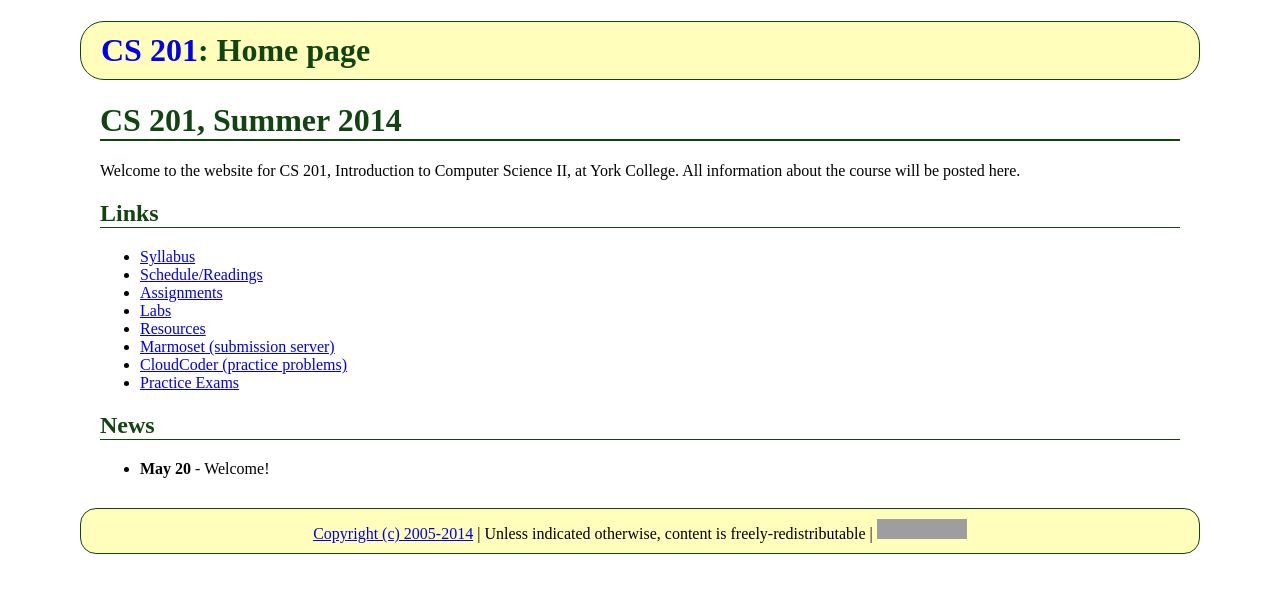
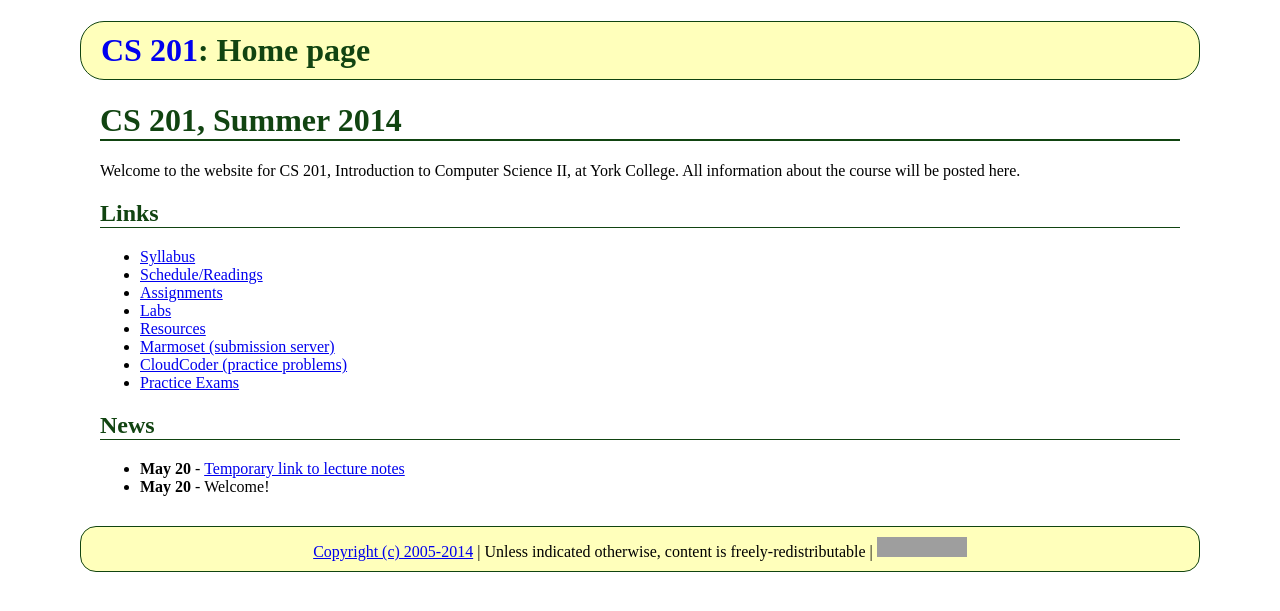
Before and after one commit to ycpcs/cs201-summer2014, a Jekyll site: the page built from index.md, in a window 1280 px wide. Shown: the top 611 px of the page. Built offline with Jekyll 4.4.1, drawn with Linux system fonts in a browser that asks for light colours; Markdown is read by kramdown in place of the engine named in the settings; grey boxes are pictures that could not be loaded.

Commit message:
temp link to lecture notes

```diff
--- a/index.md
+++ b/index.md
@@ -25,4 +25,5 @@ Welcome to the website for CS 201, Introduction to Computer Science II, at York
 
 ## News
 
+* **May 20** - [Temporary link to lecture notes](http://faculty.ycp.edu/~dhovemey/fall2013/cs201/lecture/index.html)
 * **May 20** - Welcome!
```
